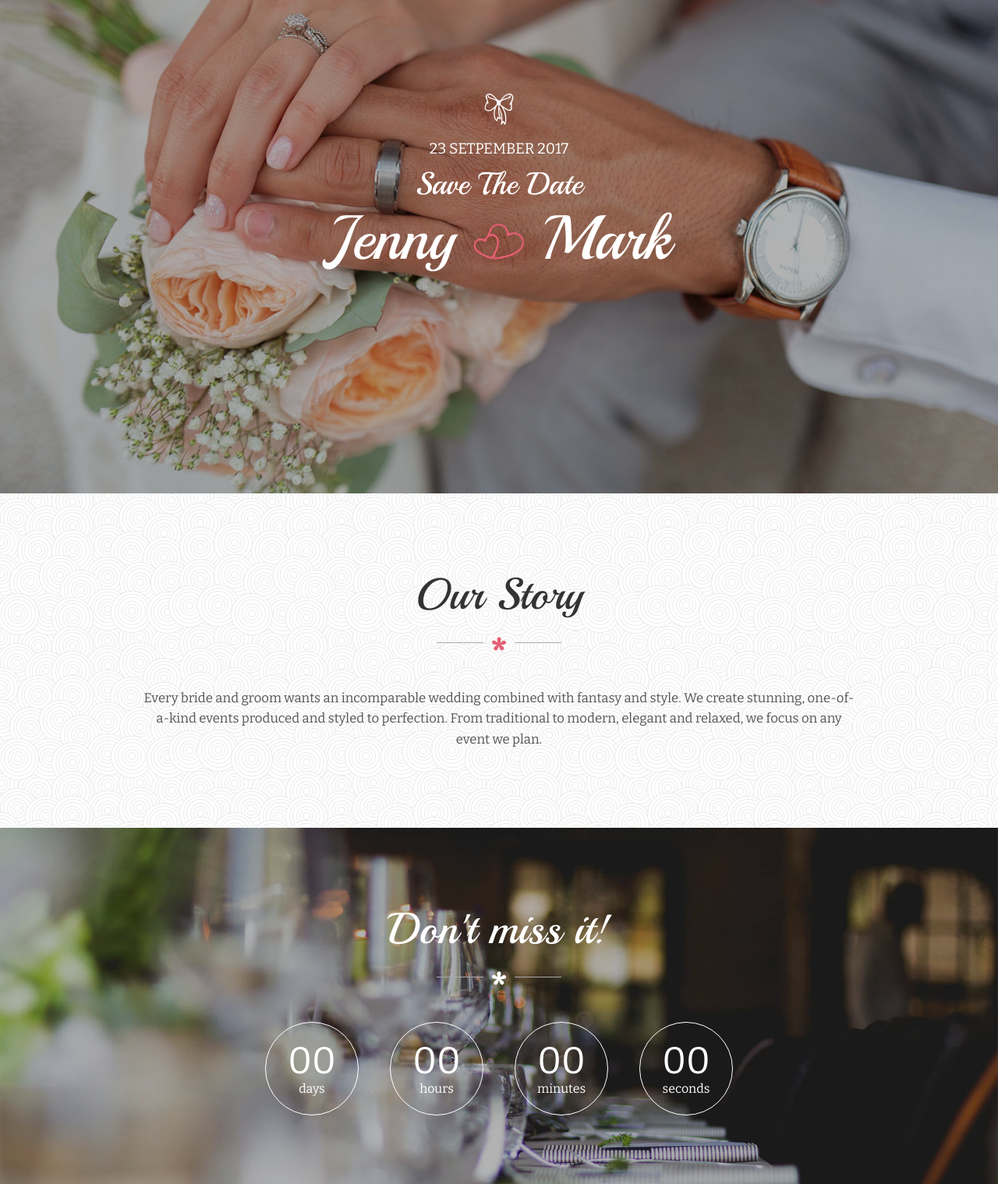
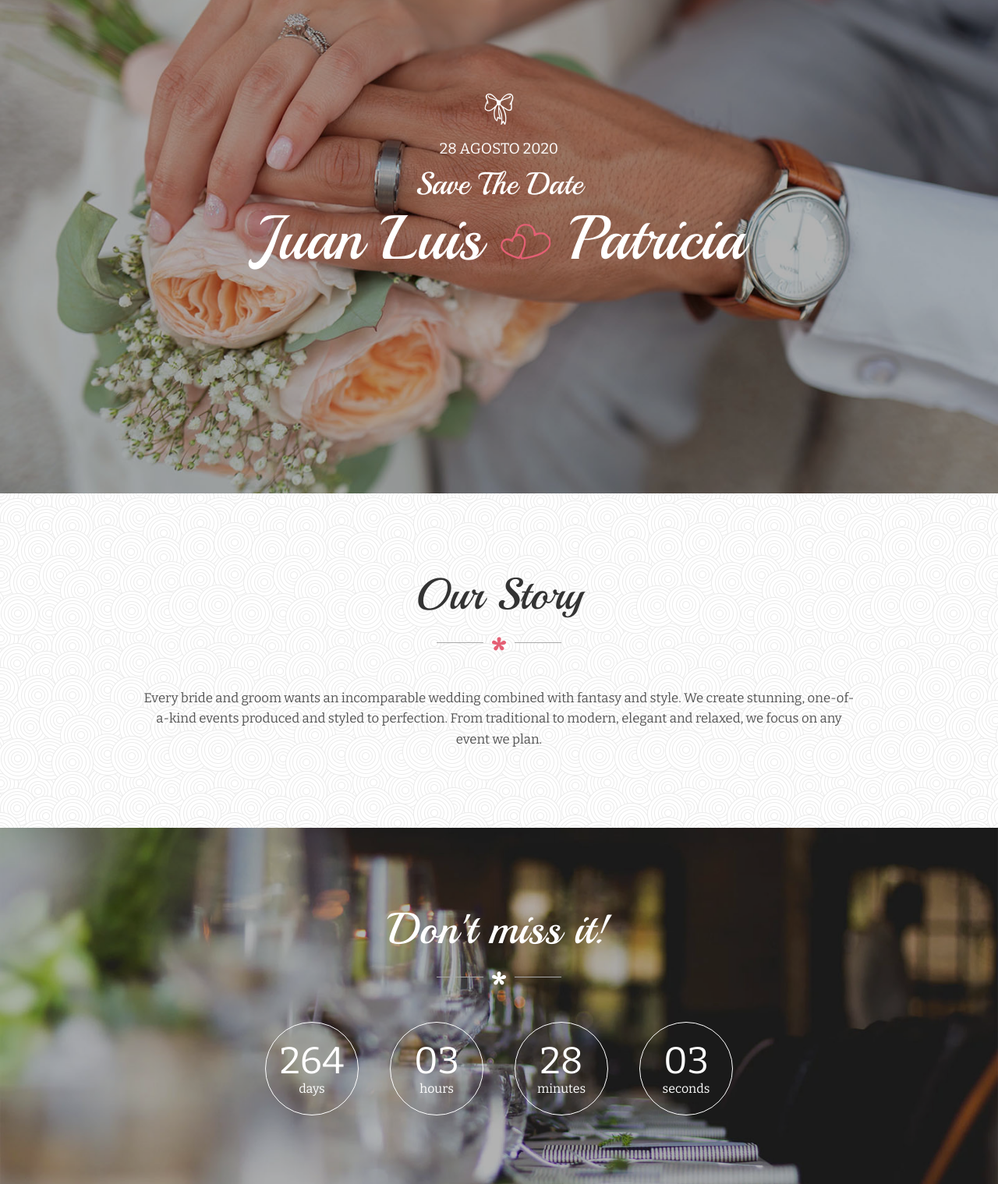
Before and after one commit to magicjuanlu/wedding, a plain HTML site: page index.html in a window 1280 px wide. Shown: the part 167-1686 px from the top of the page at 78% size. Drawn offline with nearby package versions, Linux system fonts and the light colour scheme; some packages are replaced by stand-ins of ours.

Commit message:
names changed

```diff
--- a/common-js/scripts.js
+++ b/common-js/scripts.js
@@ -50,7 +50,7 @@
 function countdownTime(){
 
 	if(isExists('#clock')){
-		$('#clock').countdown('2018/01/01', function(event){
+		$('#clock').countdown('2021/08/28', function(event){
 			var $this = $(this).html(event.strftime(''
 				+ '<div class="time-sec"><span class="title">%D</span> days </div>'
 				+ '<div class="time-sec"><span class="title">%H</span> hours </div>'
--- a/index.html
+++ b/index.html
@@ -1,30 +1,20 @@
 <!DOCTYPE HTML>
 <html lang="en">
 <head>
-	<title>TITLE</title>
+	<title>Boda Juan Luis y Patricia</title>
 	<meta http-equiv="X-UA-Compatible" content="IE=edge">
     <meta name="viewport" content="width=device-width, initial-scale=1">
 	<meta charset="UTF-8">
 
-
 	<!-- Font -->
-
 	<link href="https://fonts.googleapis.com/css?family=Playball%7CBitter" rel="stylesheet">
 
 	<!-- Stylesheets -->
-
 	<link href="common-css/bootstrap.css" rel="stylesheet">
-
-
 	<link href="common-css/fluidbox.min.css" rel="stylesheet">
-
 	<link href="common-css/font-icon.css" rel="stylesheet">
-
-
 	<link href="01-homepage/css/styles.css" rel="stylesheet">
-
 	<link href="01-homepage/css/responsive.css" rel="stylesheet">
-
 </head>
 <body>
 
@@ -69,9 +59,9 @@
 				<div class="slider-content">
 
 					<i class="small-icon icon icon-tie"></i>
-					<h5 class="date">23 SETPEMBER 2017</h5>
+					<h5 class="date">28 AGOSTO 2020</h5>
 					<h3 class="pre-title">Save The Date</h3>
-					<h1 class="title">Jenny <i class="icon icon-heart"></i> Mark</h1>
+					<h1 class="title">Juan Luis <i class="icon icon-heart"></i> Patricia</h1>
 
 				</div><!-- slider-content-->
 			</div><!--display-table-cell-->
@@ -317,20 +307,13 @@ Copyright &copy;<script>document.write(new Date().getFullYear());</script> All r
 		</div><!-- container -->
 	</footer>
 
-
 	<!-- SCIPTS -->
 
 	<script src="common-js/jquery-3.1.1.min.js"></script>
-
 	<script src="common-js/tether.min.js"></script>
-
 	<script src="common-js/bootstrap.js"></script>
-
 	<script src="common-js/jquery.countdown.min.js"></script>
-
 	<script src="common-js/jquery.fluidbox.min.js"></script>
-
-
 	<script src="common-js/scripts.js"></script>
 
 </body>
```
Also changed, not shown: 02-rsvp.html (+1 -1 lines), 03-regular-page.html (+1 -1 lines).
